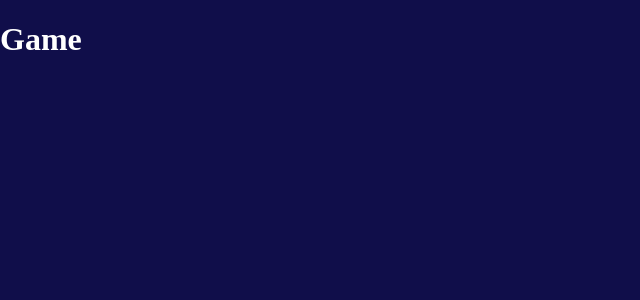
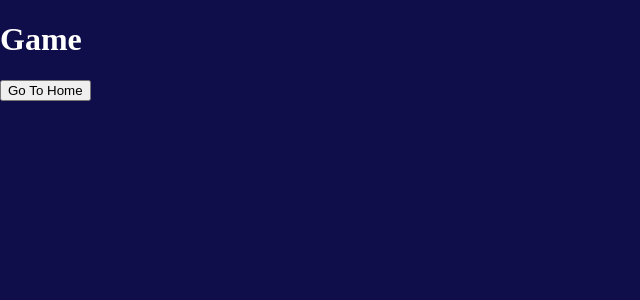
Before and after one commit to yorickcleerbout/Front-End-Eurosong, a Vue app: page / in a window 1280 px wide. Both pictures are taken after a click on the button "Show Game". Shown: the top 300 px of the page, without its empty margins (0-640 px from the left). Built offline with nearby package versions, Linux system fonts and the light colour scheme.

Commit message:
Added Page Components for navigation

```diff
--- a/src/App.vue
+++ b/src/App.vue
@@ -1,25 +1,14 @@
 <template>
   <div id="app">
     <!-- Home Page -->
-    <div v-if="page == 'home'">
-        <h1>
-          Eurosong Voting App
-        </h1>
-
-        <button @click="goToGame">Show Game</button>
-        <button @click="goToRanking">Show Ranking</button>
-    </div>
-
+    <Homepage v-if="page == 'home'" @change-page="goToPage"/>
 
     <!-- Game -->
-    <div v-if="page == 'game'">
-      <h1>Game</h1>
-    </div>
+    <Gamepage v-if="page == 'game'" @change-page="goToPage"/>
 
     <!-- Ranking -->
-    <div v-if="page == 'ranking'">
-      <h1>Ranking</h1>
-    </div>
+    <Rankingpage v-if="page == 'ranking'" @change-page="goToPage"/>
+
 
 
   </div>
@@ -27,13 +16,17 @@
 
 <script>
 
-// Components
-//import Feedback from './components/Feedback.vue';
+// Pages
+import Homepage from './components/pages/Home.vue';
+import Gamepage from './components/pages/Game.vue';
+import Rankingpage from './components/pages/Ranking.vue';
 
 export default {
   name: 'App',
   components: {
-
+    Homepage,
+    Gamepage,
+    Rankingpage
   },
   data(){
     return {
@@ -41,12 +34,8 @@ export default {
     }
   },
   methods: {
-    goToGame() {
-      this.page = "game";
-    },
-
-    goToRanking() {
-      this.page = "ranking";
+    goToPage(page) {
+      this.page = page;
     }
   }
 
--- /dev/null
+++ b/src/components/pages/Game.vue
@@ -0,0 +1,17 @@
+<template>
+    <div>
+        <h1>Game</h1>
+        <button @click="goToPage('home')">Go To Home</button>
+    </div>
+</template>
+
+<script>
+export default {
+    name: "Gamepage",
+    methods: {
+        goToPage(page) {
+            this.$emit("change-page", page);
+        }
+    }
+}
+</script>
--- /dev/null
+++ b/src/components/pages/Home.vue
@@ -0,0 +1,21 @@
+<template>
+    <div>
+        <h1>
+          Eurosong Voting App
+        </h1>
+
+        <button @click="goToPage('game')">Show Game</button>
+        <button @click="goToPage('ranking')">Show Ranking</button>
+    </div>
+</template>
+
+<script>
+export default {
+    name: "Homepage",
+    methods: {
+        goToPage(page) {
+            this.$emit("change-page", page);
+        }
+    }
+}
+</script>
--- /dev/null
+++ b/src/components/pages/Ranking.vue
@@ -0,0 +1,17 @@
+<template>
+    <div>
+        <h1>Ranking</h1>
+      <button @click="goToPage('home')">Go To Home</button>
+    </div>
+</template>
+
+<script>
+export default {
+    name: "Rankingpage",
+    methods: {
+        goToPage(page) {
+            this.$emit("change-page", page);
+        }
+    }
+}
+</script>
```
Also changed, not shown: src/components/Ranking.vue (deleted).
